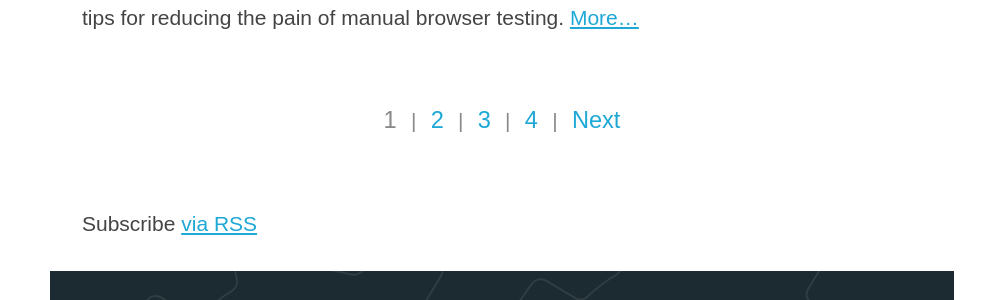
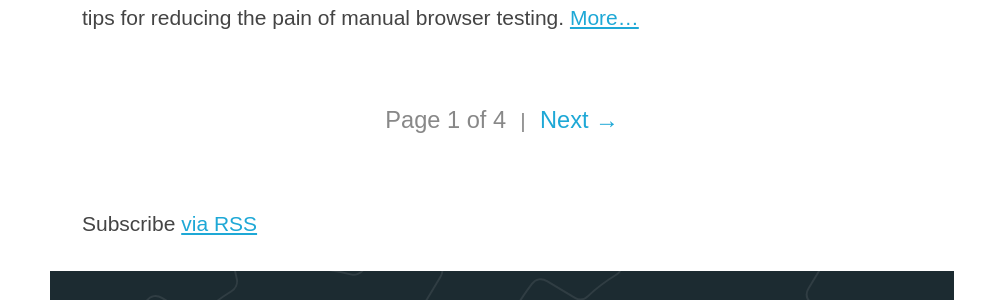
Before and after one commit to froots/froots.github.io, a Jekyll site: the page built from articles/index.html, in a window 1280 px wide. Shown: the part 1780-2080 px from the top of the page, without its empty margins (138-1140 px from the left). Built offline with Jekyll 4.4.1, drawn with Linux system fonts in a browser that asks for light colours; the list of posts is cut into pages by our own code.

Commit message:
Remove numbered pagination

```diff
--- a/_includes/pagination.html
+++ b/_includes/pagination.html
@@ -1,25 +1,21 @@
 {% if paginator.total_pages > 1 %}
   <div class="pagination">
-    <ol class="pagination__list navlist">
+    <ul class="pagination__list navlist">
       {% if paginator.previous_page_path %}
         <li class="pagination__item">
-          <a href="{{ paginator.previous_page_path }}" class="pagination__number pagination__number--link">Previous</a>
+          <a href="{{ paginator.previous_page_path }}" class="pagination__detail pagination__detail--link pagination__detail--prev">Previous</a>
         </li>
       {% endif %}
-      {% for p in (1..paginator.total_pages) %}
-        <li class="pagination__item">
-          {% if p == paginator.page %}
-            <span class="pagination__number pagination__number--current">{{ p }}</span>
-          {% else %}
-            <a href="/articles/{{ p }}" class="pagination__number pagination__number--link">{{ p }}</a>
-          {% endif %}
-        </li>
-      {% endfor %}
+      <li class="pagination__item">
+        <span class="pagination__detail pagination__detail--current">
+          Page {{ paginator.page }} of {{ paginator.total_pages }}
+        </span>
+      </li>
       {% if paginator.next_page_path %}
         <li class="pagination__item">
-          <a href="{{ paginator.next_page_path }}" class="pagination__number pagination__number--link">Next</a>
+          <a href="{{ paginator.next_page_path }}" class="pagination__detail pagination__detail--link pagination__detail--next">Next</a>
         </li>
       {% endif %}
-    </ol>
+    </ul>
   </div>
 {% endif %}
--- a/_sass/main/_pagination.scss
+++ b/_sass/main/_pagination.scss
@@ -1,3 +1,5 @@
+@charset "utf-8";
+
 .pagination {
   margin-bottom: $measure * 2;
   text-align: center;
@@ -13,16 +15,24 @@
   }
 }
 
-.pagination__number {
+.pagination__detail {
   display: inline-block;
   font-size: 1.125rem;
   padding: .3rem .4rem;
 }
 
-.pagination__number--link {
+.pagination__detail--link {
   text-decoration: none;
 }
 
-.pagination__number--current {
+.pagination__detail--current {
   color: $color-light-text;
 }
+
+.pagination__detail--prev::before {
+  content: "← ";
+}
+
+.pagination__detail--next::after {
+  content: " →";
+}
--- a/css/main.scss
+++ b/css/main.scss
@@ -1,5 +1,7 @@
 ---
 ---
+
+@charset "utf-8";
 
 @import "mixins/flexbox";
 @import "mixins/transform";
```
